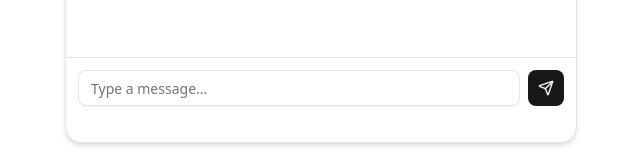
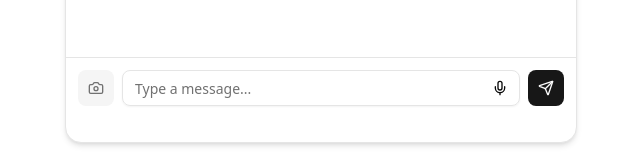
Before and after one commit to zhiTee/we-dont-have-a-team-name, a Next.js app: page / in a window 1280 px wide. Shown: the part 557-717 px from the top of the page, without its empty margins (319-959 px from the left). Built offline with nearby package versions, Linux system fonts and the light colour scheme.

Commit message:
add mic and camera button

```diff
--- a/app/globals.css
+++ b/app/globals.css
@@ -56,7 +56,7 @@
   --secondary: oklch(0.97 0 0);
   --secondary-foreground: oklch(0.205 0 0);
   --muted: oklch(0.97 0 0);
-  --muted-foreground: oklch(0.556 0 0);
+  --muted-foreground: oklch(0.55 0 0);
   --accent: oklch(0.97 0 0);
   --accent-foreground: oklch(0.205 0 0);
   --destructive: oklch(0.577 0.245 27.325);
@@ -90,7 +90,7 @@
   --secondary: oklch(0.269 0 0);
   --secondary-foreground: oklch(0.985 0 0);
   --muted: oklch(0.269 0 0);
-  --muted-foreground: oklch(0.708 0 0);
+  --muted-foreground: oklch(0.70 0 0);
   --accent: oklch(0.269 0 0);
   --accent-foreground: oklch(0.985 0 0);
   --destructive: oklch(0.704 0.191 22.216);
--- a/components/chat.tsx
+++ b/components/chat.tsx
@@ -5,7 +5,7 @@
 import { Button } from "@/components/ui/button"
 import { Input } from "@/components/ui/input"
 import { cn } from "@/lib/utils"
-import { Send, Loader2 } from "lucide-react"
+import { Send, Loader2, Mic, Camera } from "lucide-react"
 
 type Message = {
   id: number
@@ -20,6 +20,13 @@
   const [input, setInput] = React.useState("")
   const [loading, setLoading] = React.useState(false)
   const scrollRef = React.useRef<HTMLDivElement>(null)
+
+  const fileInputRef = React.useRef<HTMLInputElement>(null)
+  const handlePickMedia =() => fileInputRef.current?.click()
+  const handleRecordVoice = () => {
+  // TODO: wire up MediaRecorder here
+  console.log("Start/stop recording…")
+  }
 
   const handleSend = () => {
     if (!input.trim()) return
@@ -99,6 +106,19 @@
       </CardContent>
 
       <div className="border-t p-3 flex items-center gap-2">
+        <Button
+          type="button"
+          //variant="ghost"
+          size="icon"
+          aria-label="Attach photo or video"
+          onClick={handlePickMedia}
+          disabled={loading}
+          className="bg-muted text-muted-foreground hover:bg-muted/80"
+        >
+          <Camera className="h-5 w-5" />
+        </Button>
+
+        <div className = "relative flex-1">
           <Input
             type="text"
             placeholder="Type a message..."
@@ -106,10 +126,30 @@
             onChange={(e) => setInput(e.target.value)}
             onKeyDown={(e) => e.key === "Enter" && handleSend()}
             disabled={loading}
+            className="pr-12"
           />
+
+          <Button
+            type="button"
+            variant="ghost"
+            size="icon"
+            aria-label="Record voice message"
+            onClick={handleRecordVoice}
+            disabled={loading}
+            className="absolute right-1 top-1/2 -translate-y-1/2
+                 h-8 w-8"
+          >
+            <Mic className="h-5 w-5" />
+          </Button>
+        </div>
+
         <Button size="icon" onClick={handleSend}>
           <Send className="h-4 w-4" />
         </Button>
+
+
+
+
       </div>
     </Card>
   )
```
Lines whose indentation alone changed are shown as unchanged.
